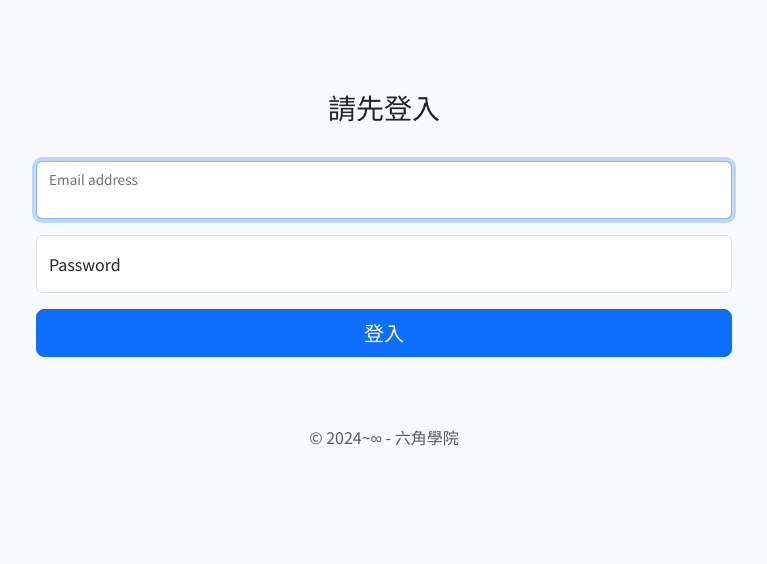
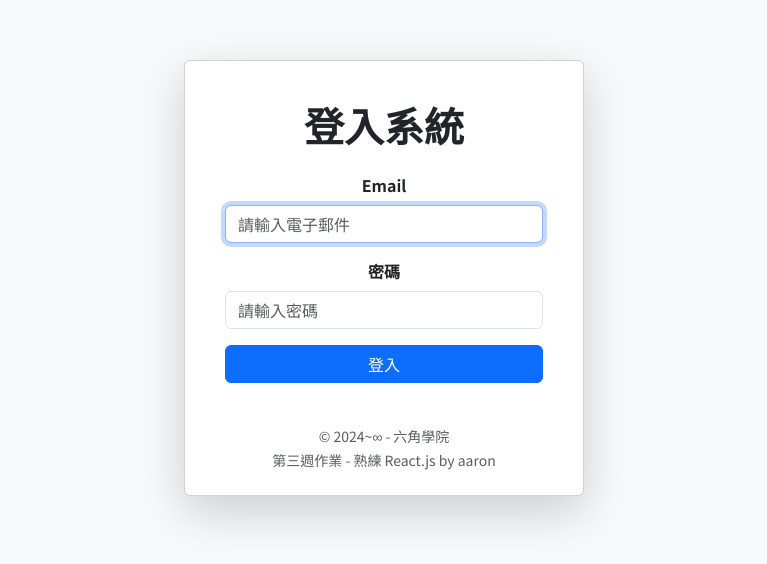
Before and after one commit to happyloa/Hex2024-React-Training-Week3, a React (Vite) app: page / in a window 1280 px wide. Shown: the part 122-686 px from the top of the page, without its empty margins (256-1023 px from the left). Built offline with nearby package versions, Linux system fonts and the light colour scheme; no server answers.

Commit message:
修改樣式

```diff
--- a/src/components/Login.jsx
+++ b/src/components/Login.jsx
@@ -4,13 +4,11 @@ import axios from "axios";
 const API_BASE = "https://ec-course-api.hexschool.io/v2";
 
 export default function Login({ setisAuth, getProductData }) {
-  // 登入表單的狀態管理
   const [formData, setFormData] = useState({
     username: "",
     password: "",
   });
 
-  // 管理表單的輸入變更
   const handleInputChange = (e) => {
     const { id, value } = e.target;
     setFormData((prevData) => ({
@@ -19,7 +17,6 @@ export default function Login({ setisAuth, getProductData }) {
     }));
   };
 
-  // 登入表單提交
   const handleSubmit = async (e) => {
     e.preventDefault();
     try {
@@ -28,11 +25,9 @@ export default function Login({ setisAuth, getProductData }) {
       if (response && response.data) {
         const { token, expired } = response.data;
 
-        // 設定 cookie 與 Axios 授權標頭
         document.cookie = `hexToken=${token};expires=${new Date(expired)};`;
         axios.defaults.headers.common.Authorization = token;
 
-        // 驗證成功後，取得產品資料，並將登入狀態設為 true
         await getProductData();
         setisAuth(true);
         alert("登入成功！");
@@ -47,45 +42,55 @@ export default function Login({ setisAuth, getProductData }) {
   };
 
   return (
-    <div className="container login">
-      <div className="row justify-content-center">
-        <h1 className="h3 mb-3 font-weight-normal text-center">請先登入</h1>
-        <div className="col-8">
-          <form id="form" className="form-signin" onSubmit={handleSubmit}>
-            <div className="form-floating mb-3">
+    <div className="container d-flex align-items-center justify-content-center vh-100">
+      <div
+        className="card shadow-lg p-4"
+        style={{ maxWidth: "400px", width: "100%" }}>
+        <div className="card-body">
+          <h1 className="card-title text-center mb-4 fw-bold">登入系統</h1>
+          <form onSubmit={handleSubmit}>
+            <div className="mb-3">
+              <label htmlFor="username" className="form-label fw-bold">
+                Email
+              </label>
               <input
                 type="email"
                 className="form-control"
                 id="username"
-                placeholder="name@example.com"
+                placeholder="請輸入電子郵件"
                 value={formData.username}
                 onChange={handleInputChange}
                 required
                 autoFocus
               />
-              <label htmlFor="username">Email address</label>
             </div>
-            <div className="form-floating">
+            <div className="mb-3">
+              <label htmlFor="password" className="form-label fw-bold">
+                密碼
+              </label>
               <input
                 type="password"
                 className="form-control"
                 id="password"
-                placeholder="Password"
+                placeholder="請輸入密碼"
                 value={formData.password}
                 onChange={handleInputChange}
                 required
               />
-              <label htmlFor="password">Password</label>
             </div>
-            <button className="btn btn-lg btn-primary w-100 mt-3" type="submit">
+            <button type="submit" className="btn btn-primary w-100">
               登入
             </button>
           </form>
         </div>
+        <footer className="text-center mt-4">
+          <small className="text-muted">
+            &copy; 2024~∞ - 六角學院
+            <br />
+            第三週作業 - 熟練 React.js by aaron
+          </small>
+        </footer>
       </div>
-      <footer className="text-center mt-5">
-        <p className="text-muted">&copy; 2024~∞ - 六角學院</p>
-      </footer>
     </div>
   );
 }
```
